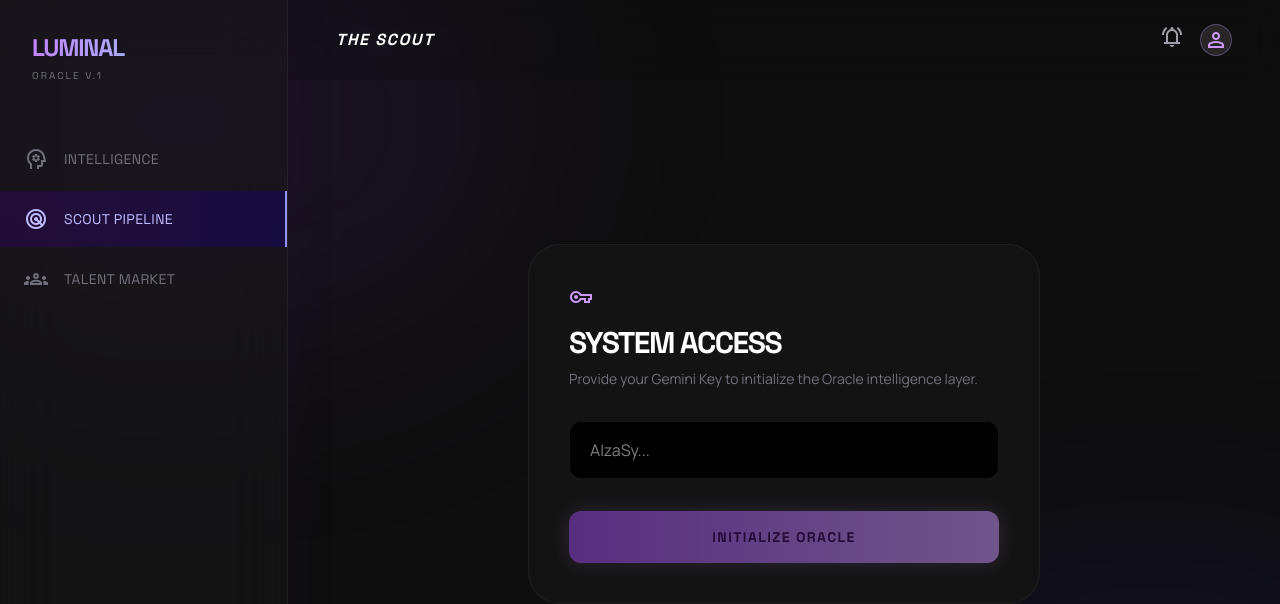
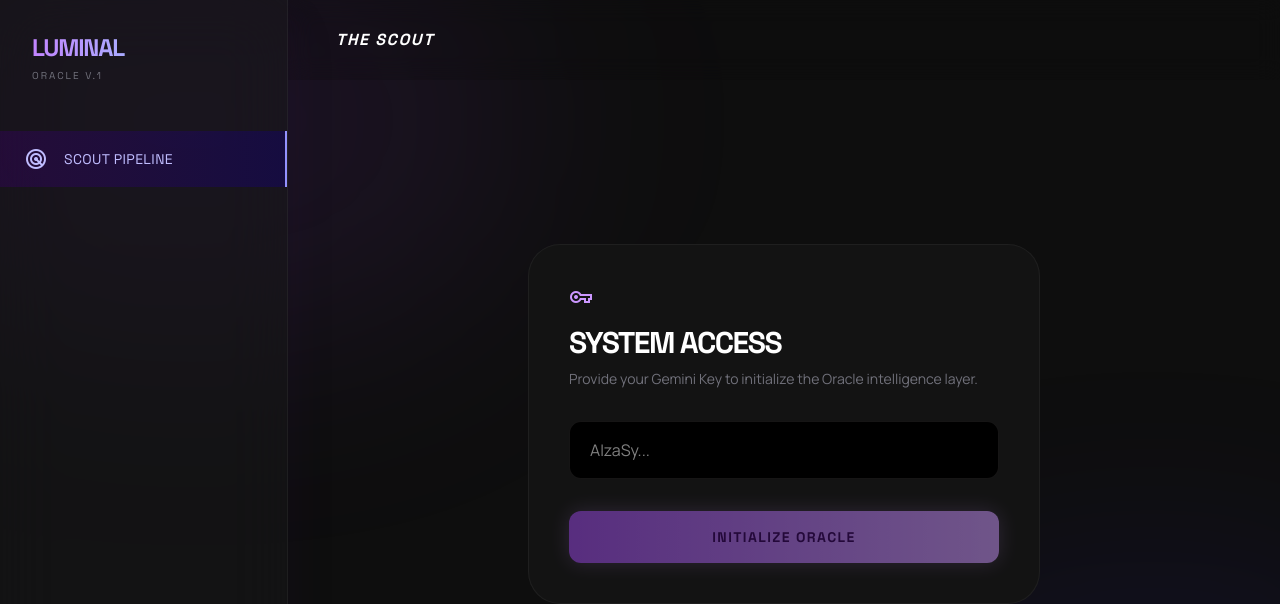
Before and after one commit to VyomKulshrestha/catalyst-ai-hackathon, a Next.js app: page / in a window 1280 px wide. Shown: the top 604 px of the page. Built offline with nearby package versions, Linux system fonts and the light colour scheme.

Commit message:
UX: Removed unused decorative buttons from navbar and header

```diff
--- a/src/app/page.tsx
+++ b/src/app/page.tsx
@@ -90,35 +90,16 @@
             <p className="text-zinc-500 font-headline text-[10px] tracking-[0.2em] uppercase mt-1">Oracle V.1</p>
         </div>
         <nav className="flex-1 space-y-1">
-            <button onClick={() => alert("Intelligence Layer requires Enterprise clearance.")} className="w-full text-left text-zinc-500 hover:text-zinc-300 px-6 py-4 flex items-center gap-4 transition-all font-headline text-sm tracking-wide uppercase hover:bg-white/5">
-                <span className="material-symbols-outlined">psychology</span>
-                <span>Intelligence</span>
-            </button>
             <div className="bg-gradient-to-r from-[#360061]/40 to-[#120076]/40 text-[#c0bdff] border-r-2 border-[#9492ff] px-6 py-4 flex items-center gap-4 transition-all font-headline text-sm tracking-wide uppercase">
                 <span className="material-symbols-outlined">radar</span>
                 <span>Scout Pipeline</span>
             </div>
-            <button onClick={() => alert("Talent Market sync unavailable in current build.")} className="w-full text-left text-zinc-500 hover:text-zinc-300 px-6 py-4 flex items-center gap-4 transition-all font-headline text-sm tracking-wide uppercase hover:bg-white/5">
-                <span className="material-symbols-outlined">groups</span>
-                <span>Talent Market</span>
-            </button>
         </nav>
       </aside>
 
-      {/* TopAppBar Shell */}
       <header className="fixed top-0 right-0 w-[calc(100%-18rem)] z-40 bg-[#0e0e0e]/20 backdrop-blur-md flex justify-between items-center px-12 h-20">
           <div className="flex items-center gap-8">
               <span className="font-black text-white italic tracking-widest font-headline">THE SCOUT</span>
-          </div>
-          <div className="flex items-center gap-6">
-              <div className="flex items-center gap-4 text-zinc-400">
-                  <button onClick={() => alert("No new notifications.")} className="hover:text-white transition-colors">
-                    <span className="material-symbols-outlined">notifications_active</span>
-                  </button>
-                  <button onClick={() => alert("User profile settings are locked.")} className="w-8 h-8 rounded-full border border-[#cc97ff]/30 bg-[#262626] flex items-center justify-center overflow-hidden hover:border-[#cc97ff] transition-colors">
-                     <span className="material-symbols-outlined text-sm text-[#cc97ff]">person</span>
-                  </button>
-              </div>
           </div>
       </header>
 
```
